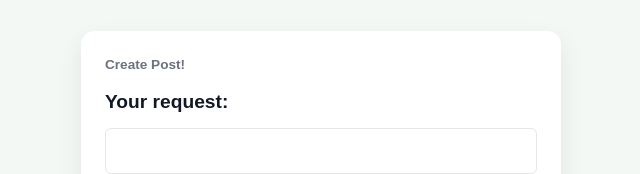
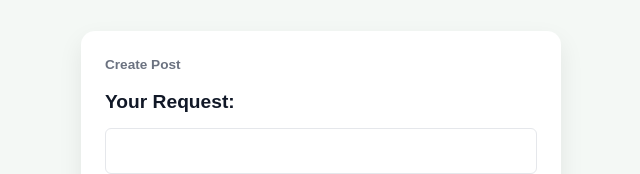
Before and after one commit to alecreates/HACKS2026, a Next.js app: page / in a window 1280 px wide. Shown: the part 205-379 px from the top of the page, without its empty margins (319-959 px from the left). Built offline with nearby package versions, Linux system fonts and the light colour scheme.

Commit message:
create component front end

```diff
--- a/app/create/create.tsx
+++ b/app/create/create.tsx
@@ -1,11 +1,7 @@
 "use client";
 
-import React, {useState} from "react";
+import React, { useState } from "react";
 import styles from "./create.module.css";
-import Image from "next/image";
-import myImage from "./images/jake.jpg";
-
-
 
 const Create = () => {
 
@@ -25,12 +21,12 @@ const Create = () => {
 
           {/* Header */}
           <div className={styles.header}>
-            <span className={styles.name}>Create Post!</span>
+            <span className={styles.name}>Create Post</span>
           </div>
 
           {/* Title */}
           <h2 className={styles.title}>
-            Your request:
+            Your Request:
           </h2>
           <div className={styles.field}>
             <input
@@ -46,7 +42,7 @@ const Create = () => {
           <h2 className={styles.title}>
             Your Offer:
           </h2>
-<div className={styles.field}>
+          <div className={styles.field}>
             <input
               type="text"
               id="offer"
```
Also changed, not shown: app/create/images/jake.jpg (deleted).
